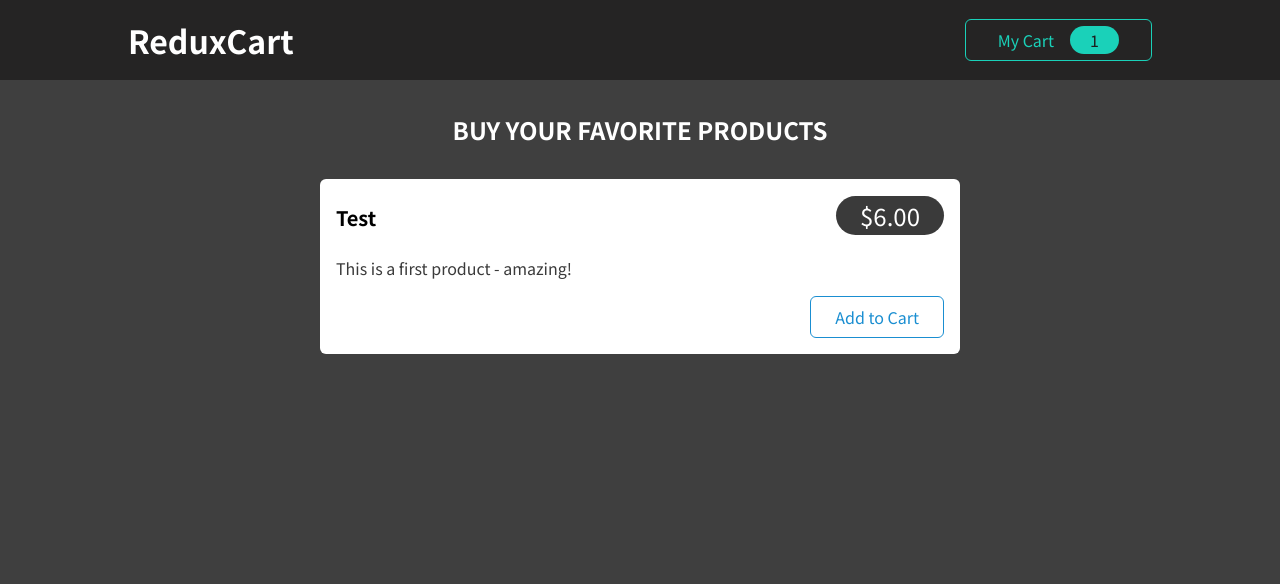
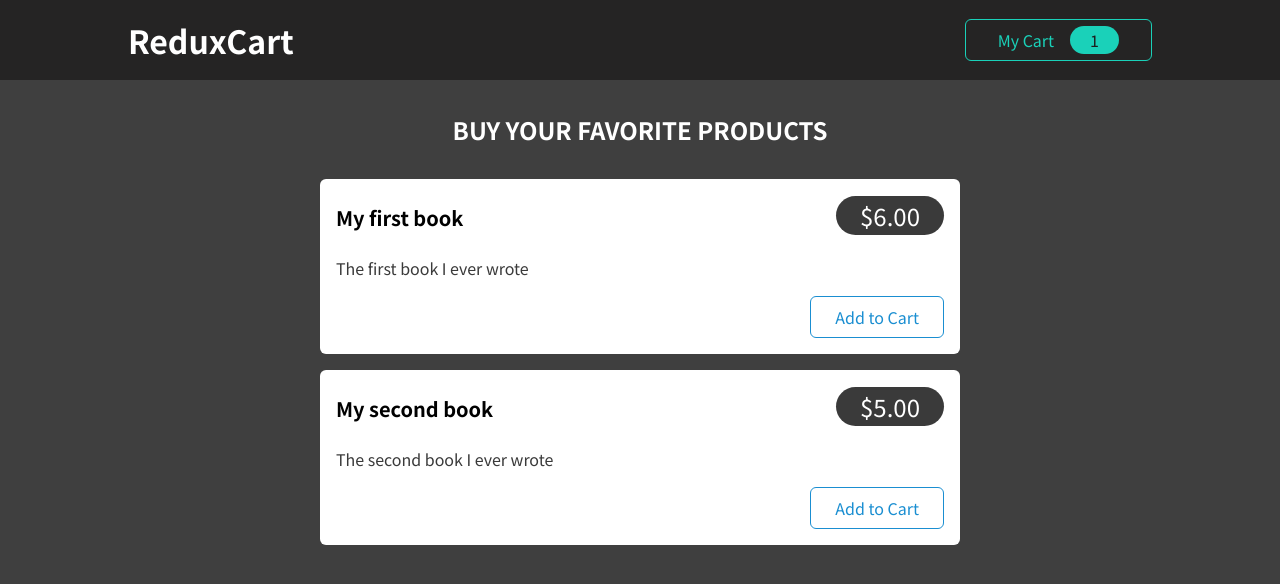
Before and after one commit to lucasdreher/01-starting-project-7, a React (Create React App) app: page / in a window 1280 px wide. Shown: the top 584 px of the page. Built offline with nearby package versions, Linux system fonts and the light colour scheme.

Commit message:
Create dummy product list

```diff
--- a/src/components/Shop/Products.js
+++ b/src/components/Shop/Products.js
@@ -1,16 +1,29 @@
 import ProductItem from './ProductItem';
 import classes from './Products.module.css';
+
+const DUMMY_PRODUCTS = [
+	{
+		id: 'p1',
+		name: 'My first book',
+		price: 6,
+		description: 'The first book I ever wrote'
+	},
+	{
+		id: 'p2',
+		name: 'My second book',
+		price: 5,
+		description: 'The second book I ever wrote'
+	}
+];
 
 const Products = (props) => {
 	return (
 		<section className={classes.products}>
 			<h2>Buy your favorite products</h2>
 			<ul>
-        <ProductItem
-          title='Test'
-          price={6}
-          description='This is a first product - amazing!'
-        />
+				{DUMMY_PRODUCTS.map((product) => (
+					<ProductItem key={product.id} title={product.name} price={product.price} description={product.description} />
+				))}
 			</ul>
 		</section>
 	);
```
Lines whose indentation alone changed are shown as unchanged.
